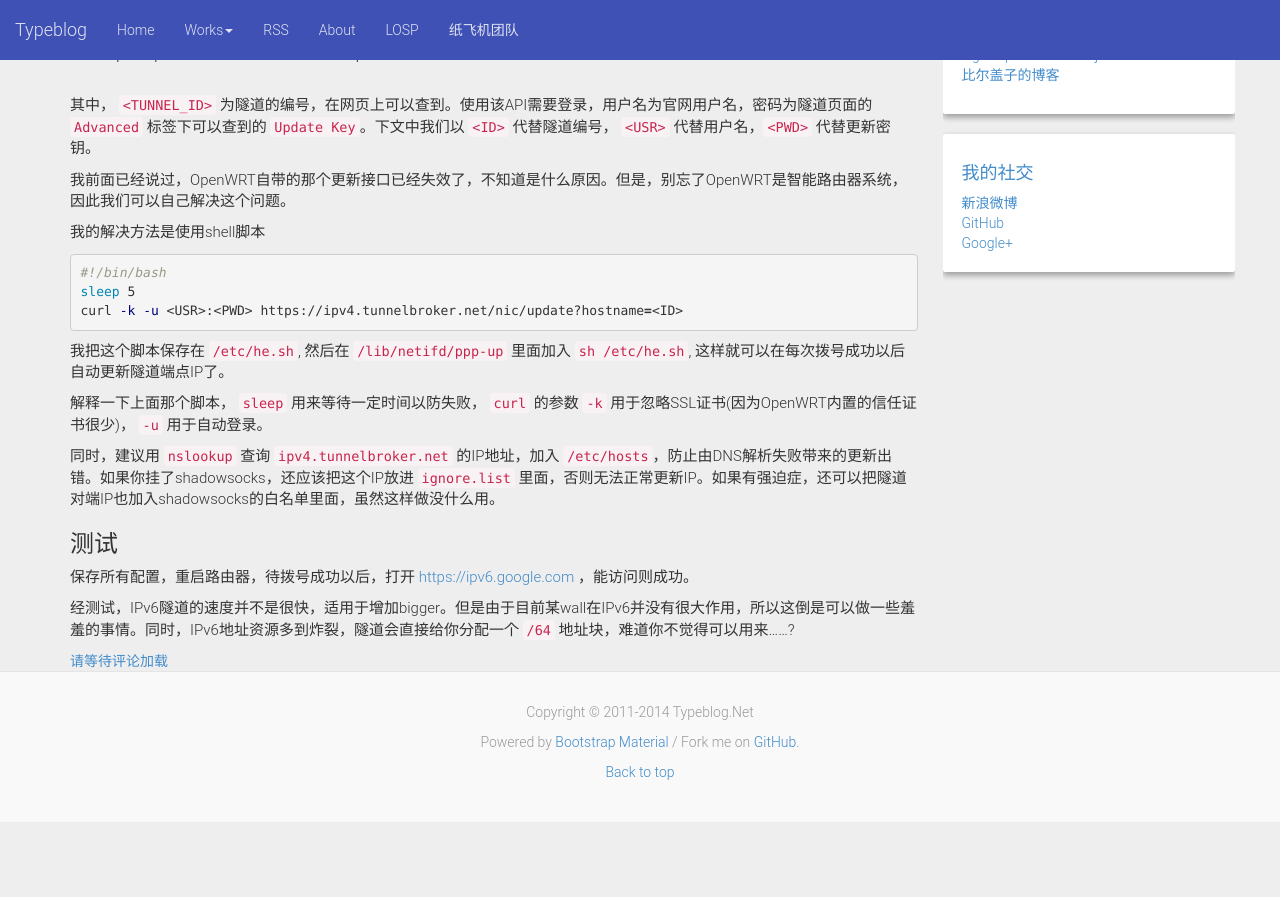
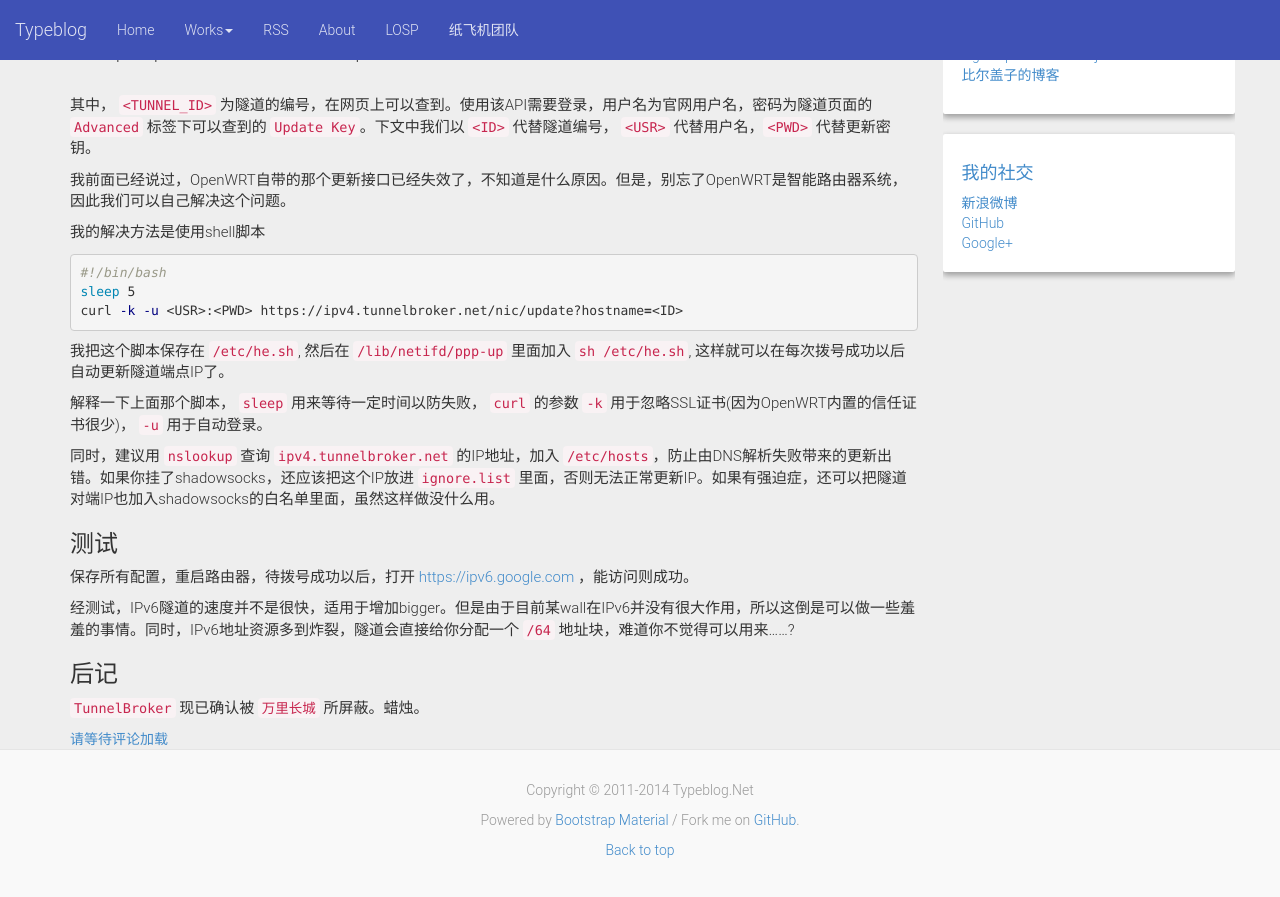
Before and after one commit to slanterns-fork/Blog, a Jekyll site: the page built from _posts/tech/2015-01-04-tunnelbroker-on-openwrt.md, in a window 1280 px wide and 900 px high, scrolled down 800 px. Shown: the top 897 px of the window. Built offline with Jekyll 4.4.1, drawn with Linux system fonts in a browser that asks for light colours; Markdown is read by kramdown in place of the engine named in the settings; comment, search, counter and statistics services are not loaded; before the commit the page ends 1622 px from its top, so only the background shows below that.

Commit message:
Tunnelbroker is banned by GFW. sigh.

```diff
--- a/_posts/tech/2015-01-04-tunnelbroker-on-openwrt.md
+++ b/_posts/tech/2015-01-04-tunnelbroker-on-openwrt.md
@@ -58,3 +58,7 @@ curl -k -u <USR>:<PWD> https://ipv4.tunnelbroker.net/nic/update?hostname=<ID>
 保存所有配置，重启路由器，待拨号成功以后，打开 <https://ipv6.google.com> ，能访问则成功。
 
 经测试，IPv6隧道的速度并不是很快，适用于增加bigger。但是由于目前某wall在IPv6并没有很大作用，所以这倒是可以做一些羞羞的事情。同时，IPv6地址资源多到炸裂，隧道会直接给你分配一个 `/64` 地址块，难道你不觉得可以用来......?
+
+### 后记
+
+`TunnelBroker` 现已确认被 `万里长城` 所屏蔽。蜡烛。
```
